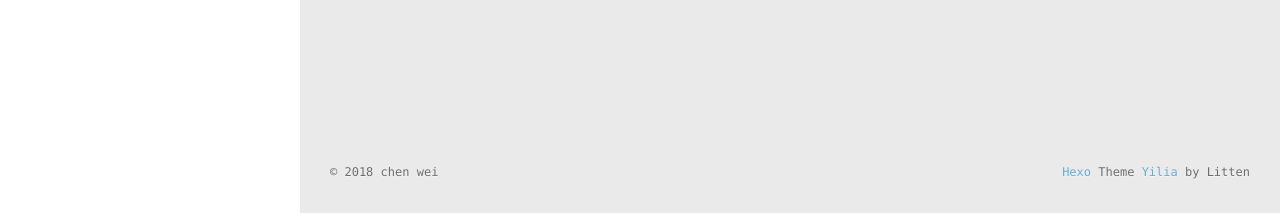
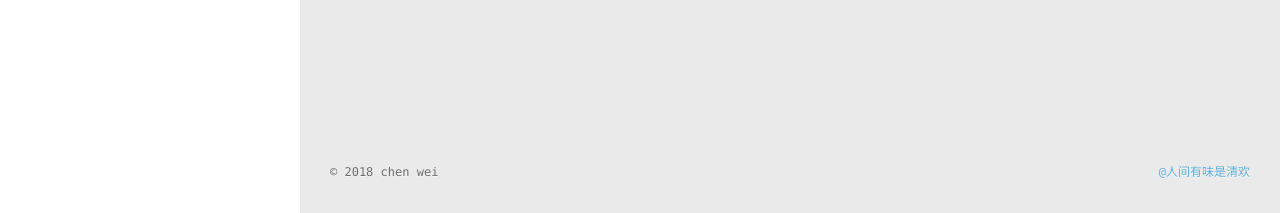
Before and after one commit to 954816723/954816723.github.io, a plain HTML site: page 2018/11/01/星辰大海/index.html in a window 1280 px wide. Shown: the part 587-800 px from the top of the page. Drawn offline with Linux system fonts and the light colour scheme.

Commit message:
Site updated: 2018-11-02 14:53:34

```diff
--- a/2018/11/01/星辰大海/index.html
+++ b/2018/11/01/星辰大海/index.html
@@ -218,7 +218,7 @@
     		&copy; 2018 chen wei
     	</div>
       	<div class="footer-right">
-      		<a href="http://hexo.io/" target="_blank">Hexo</a>  Theme <a href="https://github.com/litten/hexo-theme-yilia" target="_blank">Yilia</a> by Litten
+      		<a href="https://www.github.com/954816723" target="_blank">@人间有味是清欢</a>
       	</div>
     </div>
   </div>
```
Also changed, not shown: archives/2018/11/index.html (+1 -1 lines), archives/2018/index.html (+1 -1 lines), archives/index.html (+1 -1 lines), index.html (+1 -1 lines).
